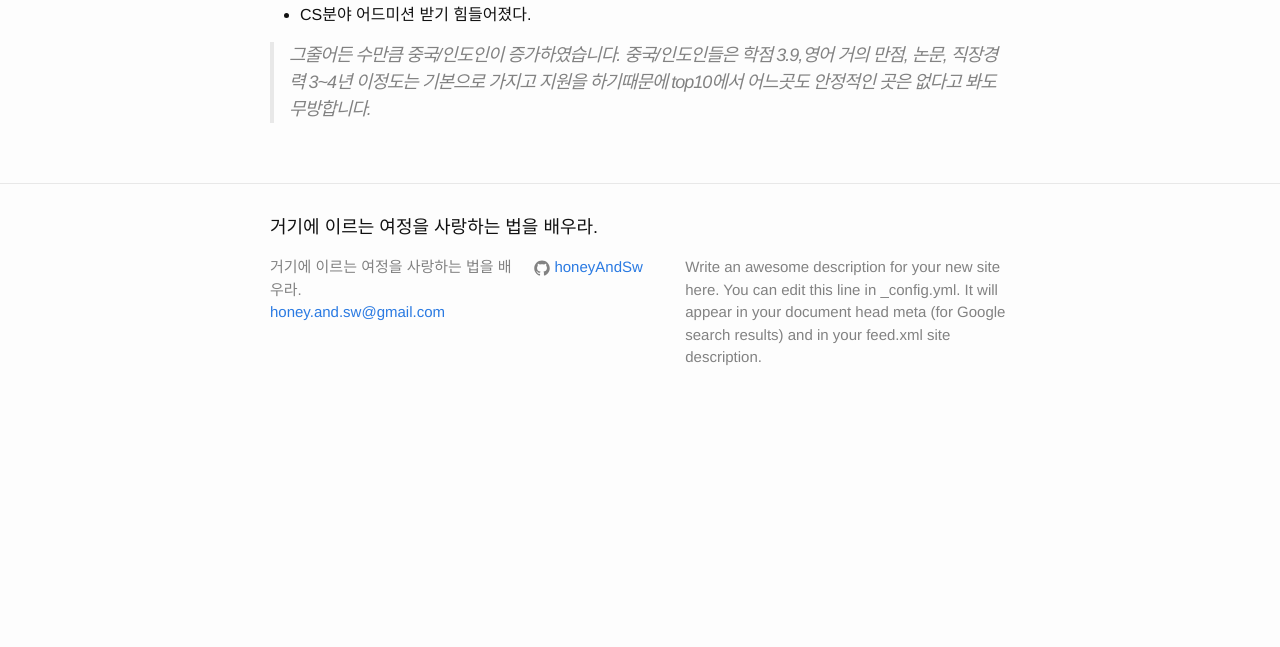
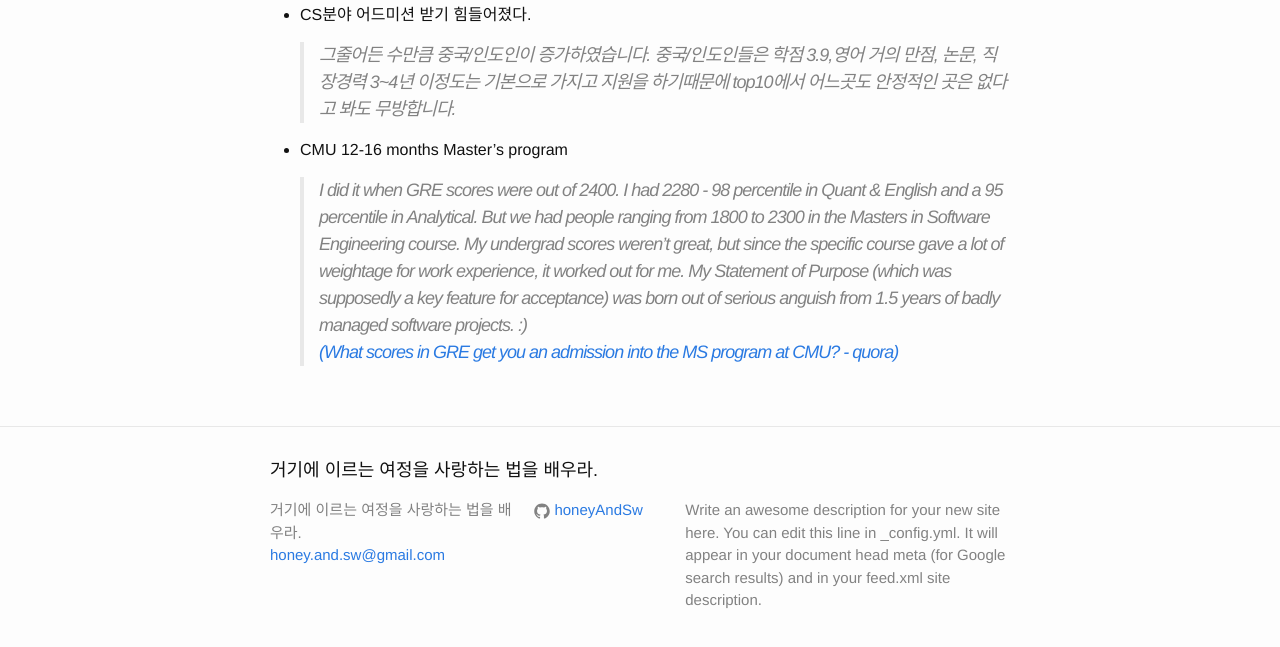
Before and after one commit to honeyAndSw/honeyAndSw.github.io, a Jekyll site: the page built from _posts/2015-11-24-유학을-준비하는-사람들에게.markdown, in a window 1280 px wide and 900 px high, scrolled down 652 px, cut to the strip 228-875 px from the top of the window. Built offline with Jekyll 4.4.1, drawn with Linux system fonts in a browser that asks for light colours; before the commit the page ends 1309 px from its top, so only the background shows below that.

Commit message:
update post.

```diff
--- a/_posts/2015-11-24-유학을-준비하는-사람들에게.markdown
+++ b/_posts/2015-11-24-유학을-준비하는-사람들에게.markdown
@@ -4,11 +4,20 @@ title: "유학을 준비하는 사람들에게"
 date: 2015-11-24
 ---
 
-귀가 가볍더라도 최대한 많은 사람들의 말을 들어봐야 하니까.
+- 귀가 가볍더라도 최대한 많은 사람들의 말을 들어봐야 하니까.
 
-<iframe width="560" height="315" src="https://www.youtube.com/embed/ZXVap858qgw" frameborder="0" allowfullscreen></iframe>
-<iframe width="560" height="315" src="https://www.youtube.com/embed/Nw9-qJ6MCvw" frameborder="0" allowfullscreen></iframe>
+  <iframe width="560" height="315" src="https://www.youtube.com/embed/ZXVap858qgw" frameborder="0" allowfullscreen></iframe>
+  <iframe width="560" height="315" src="https://www.youtube.com/embed/Nw9-qJ6MCvw" frameborder="0" allowfullscreen></iframe>
 
 - CS분야 어드미션 받기 힘들어졌다.
 
-> 그줄어든 수만큼 중국/인도인이 증가하였습니다. 중국/인도인들은 학점 3.9,영어 거의 만점, 논문, 직장경력 3~4년 이정도는 기본으로 가지고 지원을 하기때문에  top10에서 어느곳도 안정적인 곳은 없다고 봐도 무방합니다.
+  > 그줄어든 수만큼 중국/인도인이 증가하였습니다. 중국/인도인들은 학점 3.9,영어 거의 만점, 논문, 직장경력 3~4년 이정도는 기본으로 가지고 지원을 하기때문에  top10에서 어느곳도 안정적인 곳은 없다고 봐도 무방합니다.
+
+- CMU 12-16 months Master's program
+
+  > I did it when GRE scores were out of 2400.
+I had 2280  - 98 percentile in Quant & English and a 95 percentile in Analytical.
+But we had people ranging from 1800 to 2300 in the Masters in Software Engineering course.
+My undergrad scores weren't great, but since the specific course gave a lot of weightage for work experience, it worked out for me.
+My Statement of Purpose (which was supposedly a key feature for acceptance) was born out of serious anguish from 1.5 years of badly managed software projects. :)
+  > [(What scores in GRE get you an admission into the MS program at CMU? - quora)](https://www.quora.com/What-scores-in-GRE-get-you-an-admission-into-the-MS-program-at-CMU)
```
